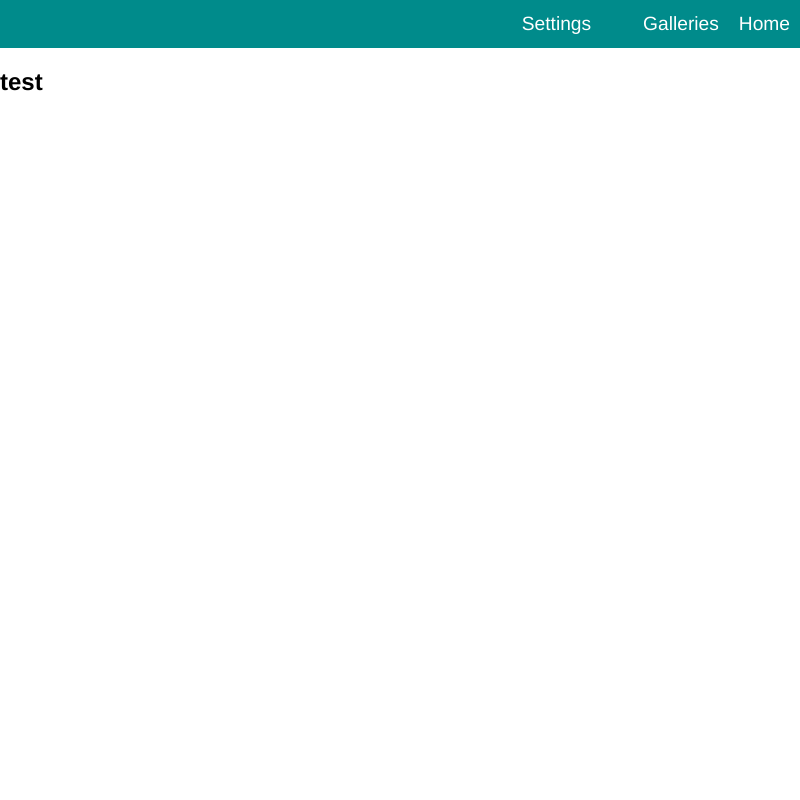
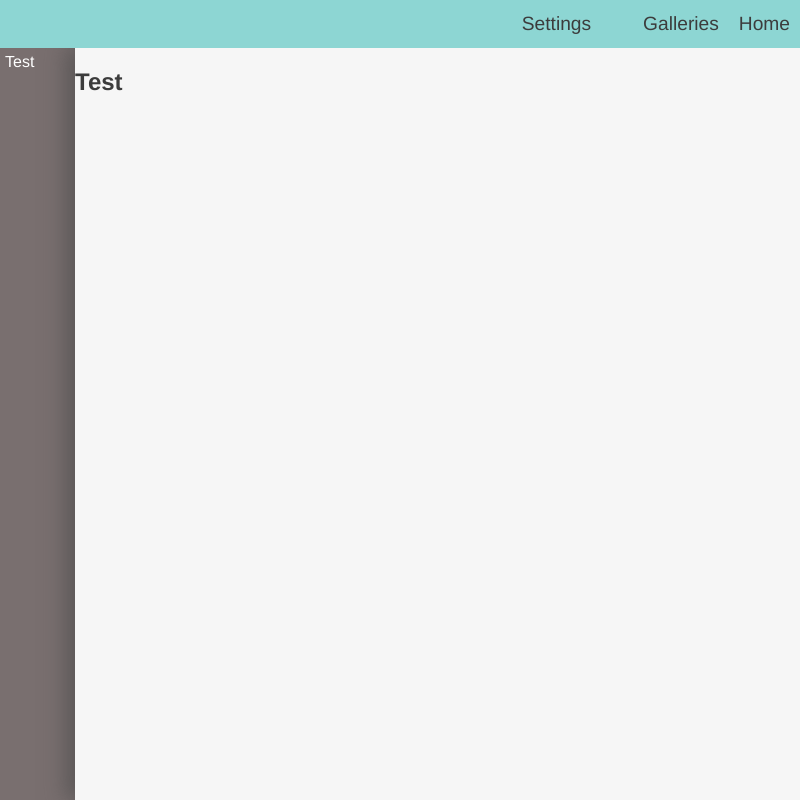
Before and after one commit to m0n1s/imager, an Electron app: page imager/sites/main.html in a window 800 px wide. Drawn offline with Linux system fonts and the light colour scheme.

Commit message:
ui changes

```diff
--- a/imager/main.js
+++ b/imager/main.js
@@ -10,10 +10,12 @@ const url = require('url')
 // Keep a global reference of the window object, if you don't, the window will
 // be closed automatically when the JavaScript object is garbage collected.
 let mainWindow
-
+electron.app.on('browser-window-created',function(e,window) {
+    window.setMenu(null);
+});
 function createWindow () {
   // Create the browser window.
-  mainWindow = new BrowserWindow({width: 800, height: 600})
+  mainWindow = new BrowserWindow({width: 800, height: 600, title: false})
 
   // and load the index.html of the app.
   mainWindow.loadURL(url.format({
--- a/imager/res/css/global.css
+++ b/imager/res/css/global.css
@@ -1,24 +1,34 @@
 html{
    font-family: "HelveticaNeue-Light", "Helvetica Neue Light", "Helvetica Neue", Helvetica, Arial, "Lucida Grande", sans-serif;
    font-weight: 300;
+   height: 100%;
+   height: 100%;
 }
 body{
 	margin: 0;
 	padding: 0;
+    background-color: #f6f6f6;
+    height: 100%;
+    width: 100%;
+    color: #3c3c3c;
 }
-
-
 
 .card{
 
 }
 
+/*
+red : FE8A78
+brown: 796F6F
+*/
 
 .imager-navigator{
 	height: 48px;
 	width: 100%;
-	background-color: darkcyan;
-	color: white;
+	background-color: #8DD6D3;
+	color: #3c3c3c;
+    z-index: 25;
+    position: relative;
 }
 .imager-navigator-element-container{
 	float: right;
@@ -38,3 +48,30 @@ body{
 	display: inline-block;
 	width: 32px;
 }
+
+.imager-page{
+    display: flex;
+    height: calc(100% - 48px);
+    width: 100%;
+    z-index: 10;
+}
+.imager-page-sidebar{
+    width: 75px;
+    background-color: #796F6F;
+    display: flex;
+    flex-basis: 75px;
+    height: 100%;
+    color: white;
+}
+.imager-page-sidebar-item{
+    max-width: 100%;
+    padding: 5px;
+
+}
+.imager-page-content{
+    z-index: 15;
+    display: inline-block;
+    width: calc(100% - 75px);
+    height: 100%;
+    box-shadow: -8px 0px 21px 1px rgba(74,74,74,0.65);
+}
--- a/imager/sites/main.html
+++ b/imager/sites/main.html
@@ -8,9 +8,6 @@
 	const ie = require("../src/imager-electron/imager-electron");
 </script>
 <body>
-<div class="imager-sidebar">
-
-</div>
 
 <div class="imager-navigator">
 	<div class="imager-navigator-element-container">
@@ -24,7 +21,15 @@
 		</script>
 	</div>
 </div>
+<div class="imager-page">
+	<div class="imager-page-sidebar">
+		<div class="imager-page-sidebar-item">Test</div>
+	</div>
+	<div class="imager-page-content">
+			<h2>Test</h2>
+	</div>
+</div>
 
-<h2>test</h2>
+
 </body>
 </html>
```
